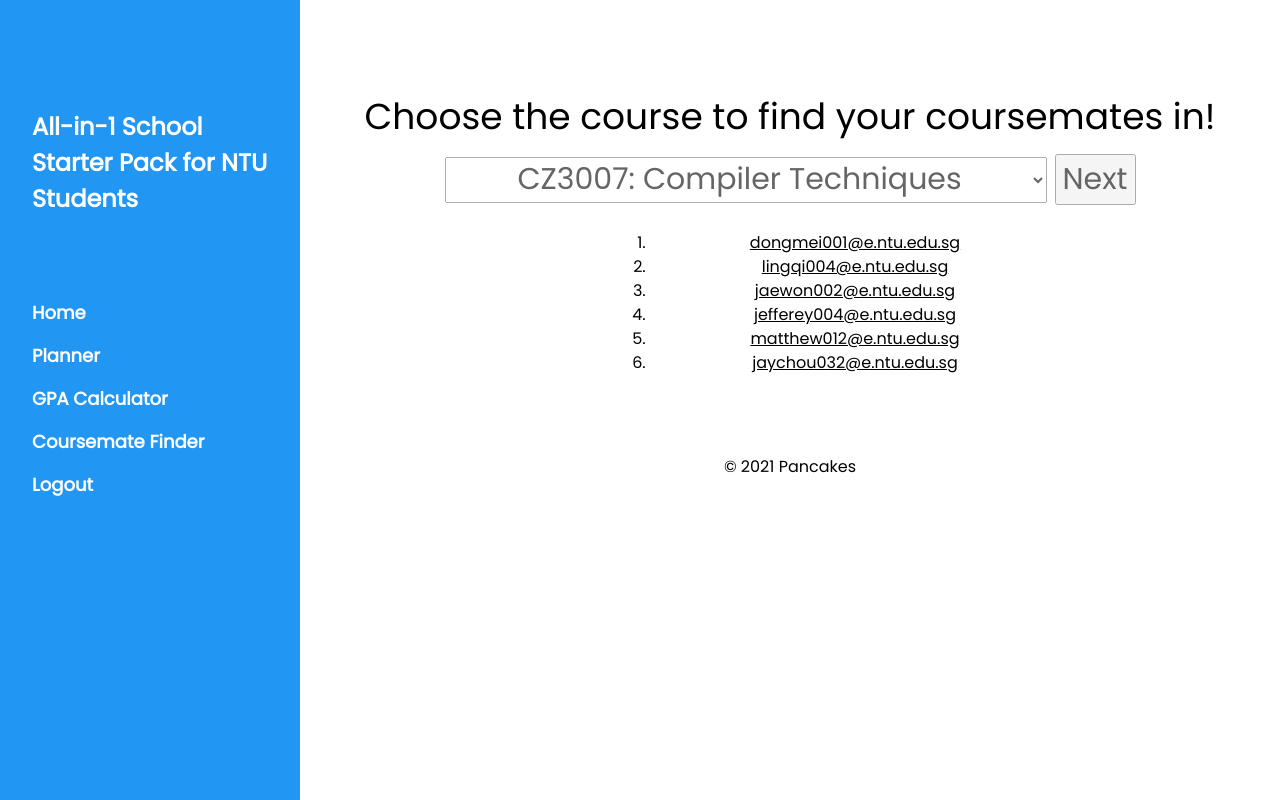
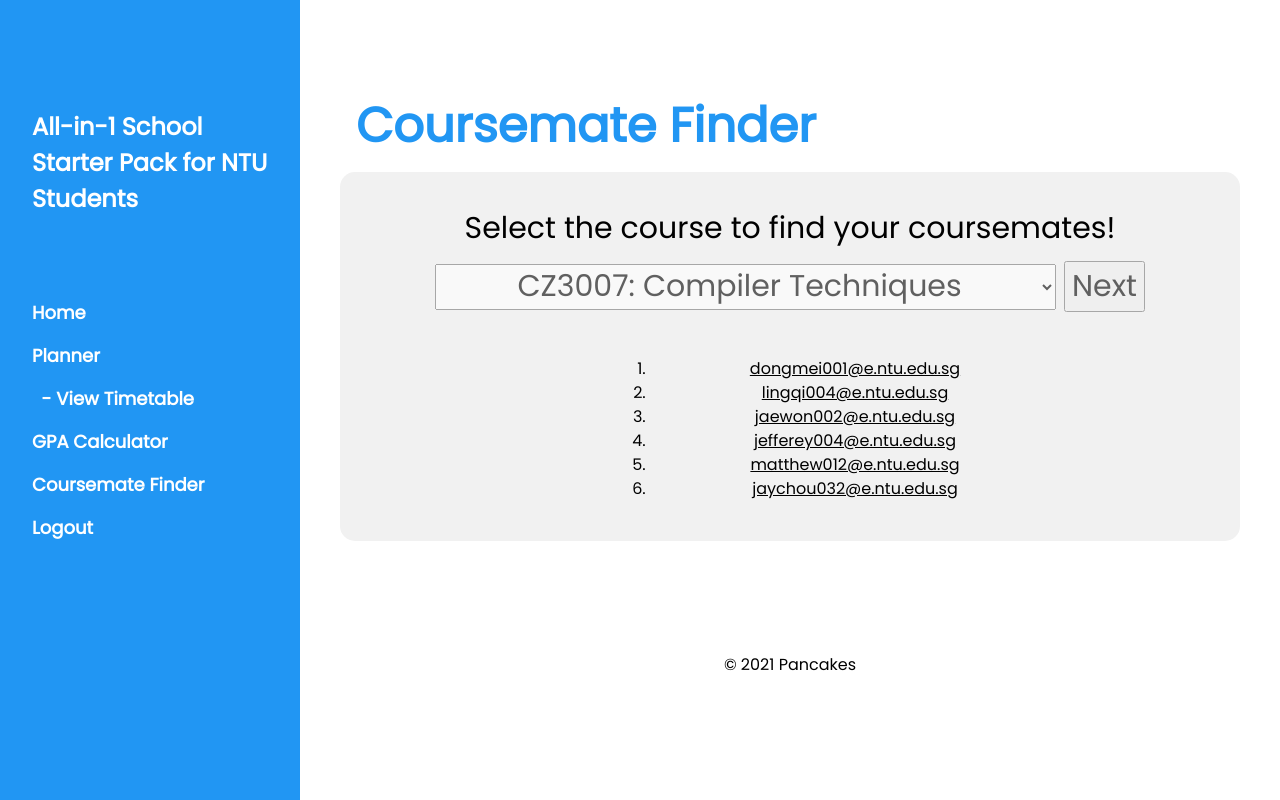
Before and after one commit to matthanmethane/course_planner, a Flask app: page /partner in a window 1280 px wide. Run offline with Flask 2, Linux system fonts and the light colour scheme; parts of the project's set-up code (start-up, migrations or seed data) failed here and were passed over; some libraries are stand-ins or nearby versions.

Commit message:
minor edits

```diff
--- a/templates/gpa_new.html
+++ b/templates/gpa_new.html
@@ -24,6 +24,7 @@ body {font-size:16px;}
   <div class="w3-bar-block">
     <a href="{{ url_for('homepage2') }}" onclick="w3_close()" class="w3-bar-item w3-button w3-hover-white">Home</a>
     <a href="{{ url_for('planner') }}" onclick="w3_close()" class="w3-bar-item w3-button w3-hover-white">Planner</a>
+    <a href="{{ url_for('view') }}" onclick="w3_close()" class="w3-bar-item w3-button w3-hover-white">&nbsp&nbsp- View Timetable</a>
     <a href="{{ url_for('gpa') }}" onclick="w3_close()" class="w3-bar-item w3-button w3-hover-white">GPA Calculator</a>
     <a href="{{ url_for('partner') }}" onclick="w3_close()" class="w3-bar-item w3-button w3-hover-white">Coursemate Finder</a>
     <a href="{{ url_for('login') }}" onclick="w3_close()" class="w3-bar-item w3-button w3-hover-white">Logout</a>
--- a/templates/gparesult_new.html
+++ b/templates/gparesult_new.html
@@ -24,6 +24,7 @@ body {font-size:16px;}
   <div class="w3-bar-block">
     <a href="{{ url_for('homepage2') }}" onclick="w3_close()" class="w3-bar-item w3-button w3-hover-white">Home</a>
     <a href="{{ url_for('planner') }}" onclick="w3_close()" class="w3-bar-item w3-button w3-hover-white">Planner</a>
+    <a href="{{ url_for('view') }}" onclick="w3_close()" class="w3-bar-item w3-button w3-hover-white">&nbsp&nbsp- View Timetable</a>
     <a href="{{ url_for('gpa') }}" onclick="w3_close()" class="w3-bar-item w3-button w3-hover-white">GPA Calculator</a>
     <a href="{{ url_for('partner') }}" onclick="w3_close()" class="w3-bar-item w3-button w3-hover-white">Coursemate Finder</a>
     <a href="{{ url_for('login') }}" onclick="w3_close()" class="w3-bar-item w3-button w3-hover-white">Logout</a>
--- a/templates/home2.html
+++ b/templates/home2.html
@@ -22,6 +22,7 @@ body {font-size:16px;}
   <div class="w3-bar-block">
     <a href="{{ url_for('homepage2') }}" onclick="w3_close()" class="w3-bar-item w3-button w3-hover-white">Home</a>
     <a href="{{ url_for('planner') }}" onclick="w3_close()" class="w3-bar-item w3-button w3-hover-white">Planner</a>
+    <a href="{{ url_for('view') }}" onclick="w3_close()" class="w3-bar-item w3-button w3-hover-white">&nbsp&nbsp- View Timetable</a>
     <a href="{{ url_for('gpa') }}" onclick="w3_close()" class="w3-bar-item w3-button w3-hover-white">GPA Calculator</a>
     <a href="{{ url_for('partner') }}" onclick="w3_close()" class="w3-bar-item w3-button w3-hover-white">Coursemate Finder</a>
     <a href="{{ url_for('login') }}" onclick="w3_close()" class="w3-bar-item w3-button w3-hover-white">Logout</a>
--- a/templates/partner.html
+++ b/templates/partner.html
@@ -24,6 +24,7 @@ body {font-size:16px;}
   <div class="w3-bar-block">
     <a href="{{ url_for('homepage2') }}" onclick="w3_close()" class="w3-bar-item w3-button w3-hover-white">Home</a>
     <a href="{{ url_for('planner') }}" onclick="w3_close()" class="w3-bar-item w3-button w3-hover-white">Planner</a>
+    <a href="{{ url_for('view') }}" onclick="w3_close()" class="w3-bar-item w3-button w3-hover-white">&nbsp&nbsp- View Timetable</a>
     <a href="{{ url_for('gpa') }}" onclick="w3_close()" class="w3-bar-item w3-button w3-hover-white">GPA Calculator</a>
     <a href="{{ url_for('partner') }}" onclick="w3_close()" class="w3-bar-item w3-button w3-hover-white">Coursemate Finder</a>
     <a href="{{ url_for('login') }}" onclick="w3_close()" class="w3-bar-item w3-button w3-hover-white">Logout</a>
@@ -45,21 +46,26 @@ body {font-size:16px;}
   <!-- Home -->
 
 
+<div class="w3-container" style="margin-top:80px" id="Partner">
 
+    <h1 class="w3-xxxlarge w3-text-blue"><b>Coursemate Finder</b></h1>
+
+  </div>
 
   <!-- Header -->
-  <div class="w3-container" style="margin-top:80px" id="Planner">
+  <div class="w3-light-grey" style="text-align: center">
 
-    <h1 class="w3-xxxlarge w3-text-red"><b></b></h1>
-    <h1 style="text-align: center;">
-    Choose the course to find your coursemates in!
-    </h1>
+        <br>
+
+        <h2 style="text-align: center;">
+        Select the course to find your coursemates!
+        </h2>
         <h2 class="w3-opacity" style="text-align: center;">
         <select name="course_code" id="course_code" style="text-align: center;">
           <option value="course1">CZ3007: Compiler Techniques</option>
           <option value="course2">CZ4041: Machine Learning</option>
           <option value="course3">CZ4071: Network Science</option>
-      <option value="course4">MH1812: Discretly Discrete Mathematics</option>
+          <option value="course4">MH1812: Discretely Discrete Mathematics</option>
         </select>
         <button>
           Next
@@ -67,20 +73,21 @@ body {font-size:16px;}
         </h2>
 
 
-  </div>
-  <div style="text-align: center;width:50%;margin-left:30%;">
+
+      <div style="text-align: center;width:50%;margin-left:30%;margin-top:5%;">
         <p>
           <ol>
-        <li> <a href=""> dongmei001@e.ntu.edu.sg</a></li>
-        <li> <a href="">lingqi004@e.ntu.edu.sg</a></li>
+            <li><a href=""> dongmei001@e.ntu.edu.sg</a></li>
+            <li><a href="">lingqi004@e.ntu.edu.sg</a></li>
             <li><a href="">jaewon002@e.ntu.edu.sg</a></li>
             <li><a href="">jefferey004@e.ntu.edu.sg</a></li>
             <li><a href="">matthew012@e.ntu.edu.sg</a></li>
             <li><a href="">jaychou032@e.ntu.edu.sg</a></li>
           </ol>
         </p>
+        <br>
       </div>
-
+  </div>
 
 <!-- End page content -->
 
@@ -88,6 +95,9 @@ body {font-size:16px;}
 <!-- W3.CSS Container -->
 <br>
 <br>
+<br>
+<br>
+
 <p class="w3-center" >© 2021 Pancakes</p>
 </div>
 
--- a/templates/planner.html
+++ b/templates/planner.html
@@ -24,6 +24,7 @@ body {font-size:16px;}
   <div class="w3-bar-block">
     <a href="{{ url_for('homepage2') }}" onclick="w3_close()" class="w3-bar-item w3-button w3-hover-white">Home</a>
     <a href="{{ url_for('planner') }}" onclick="w3_close()" class="w3-bar-item w3-button w3-hover-white">Planner</a>
+    <a href="{{ url_for('view') }}" onclick="w3_close()" class="w3-bar-item w3-button w3-hover-white">&nbsp&nbsp- View Timetable</a>
     <a href="{{ url_for('gpa') }}" onclick="w3_close()" class="w3-bar-item w3-button w3-hover-white">GPA Calculator</a>
     <a href="{{ url_for('partner') }}" onclick="w3_close()" class="w3-bar-item w3-button w3-hover-white">Coursemate Finder</a>
     <a href="{{ url_for('login') }}" onclick="w3_close()" class="w3-bar-item w3-button w3-hover-white">Logout</a>
@@ -117,7 +118,7 @@ body {font-size:16px;}
             <div class="w3-light-grey" style="text-align: center">
 
 
-                    {{table|safe}} <button><a style="text-decoration: none;" href="{{ url_for('view') }}">View Saved Timetable</a></button>
+                    {{table|safe}}
                 <div class="pagination" style="text-align: center">
 
                     <br>
--- a/templates/view_saved.html
+++ b/templates/view_saved.html
@@ -24,6 +24,7 @@ body {font-size:16px;}
   <div class="w3-bar-block">
     <a href="{{ url_for('homepage2') }}" onclick="w3_close()" class="w3-bar-item w3-button w3-hover-white">Home</a>
     <a href="{{ url_for('planner') }}" onclick="w3_close()" class="w3-bar-item w3-button w3-hover-white">Planner</a>
+    <a href="{{ url_for('view') }}" onclick="w3_close()" class="w3-bar-item w3-button w3-hover-white">&nbsp&nbsp- View Timetable</a>
     <a href="{{ url_for('gpa') }}" onclick="w3_close()" class="w3-bar-item w3-button w3-hover-white">GPA Calculator</a>
     <a href="{{ url_for('partner') }}" onclick="w3_close()" class="w3-bar-item w3-button w3-hover-white">Coursemate Finder</a>
     <a href="{{ url_for('login') }}" onclick="w3_close()" class="w3-bar-item w3-button w3-hover-white">Logout</a>
```
Lines whose indentation alone changed are shown as unchanged.
